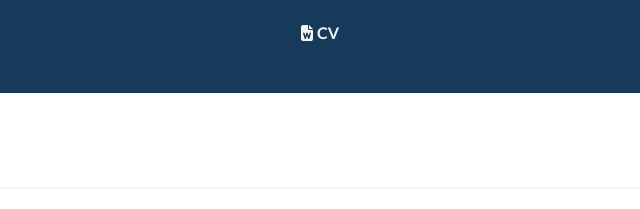
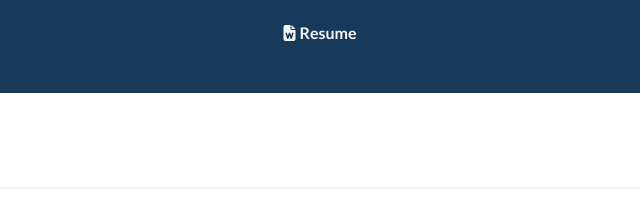
Before and after one commit to oxremy/oxremy.github.io, a plain HTML site: page index.html in a window 1280 px wide. Shown: the part 350-559 px from the top of the page, 320-960 px from the left. Drawn offline with Linux system fonts and the light colour scheme; files whose address does not match are found by name.

Commit message:
updated referncing of resume doc

```diff
--- a/index.html
+++ b/index.html
@@ -48,8 +48,8 @@
               Master's Student, Santa Barbara, CA
             </h2>
             <p>
-              <a href="src/assets/docs/resume.pdf" class="icon has-text-light" target="_blank">
-                <i class="fas fa-file-word"></i> <strong>CV</strong>
+              <a href="src/dist/docs/resume.pdf" class="icon has-text-light" target="_blank">
+                <i class="fas fa-file-word"></i> <strong>Resume</strong>
               </a>
             </p>
           </div>
```
